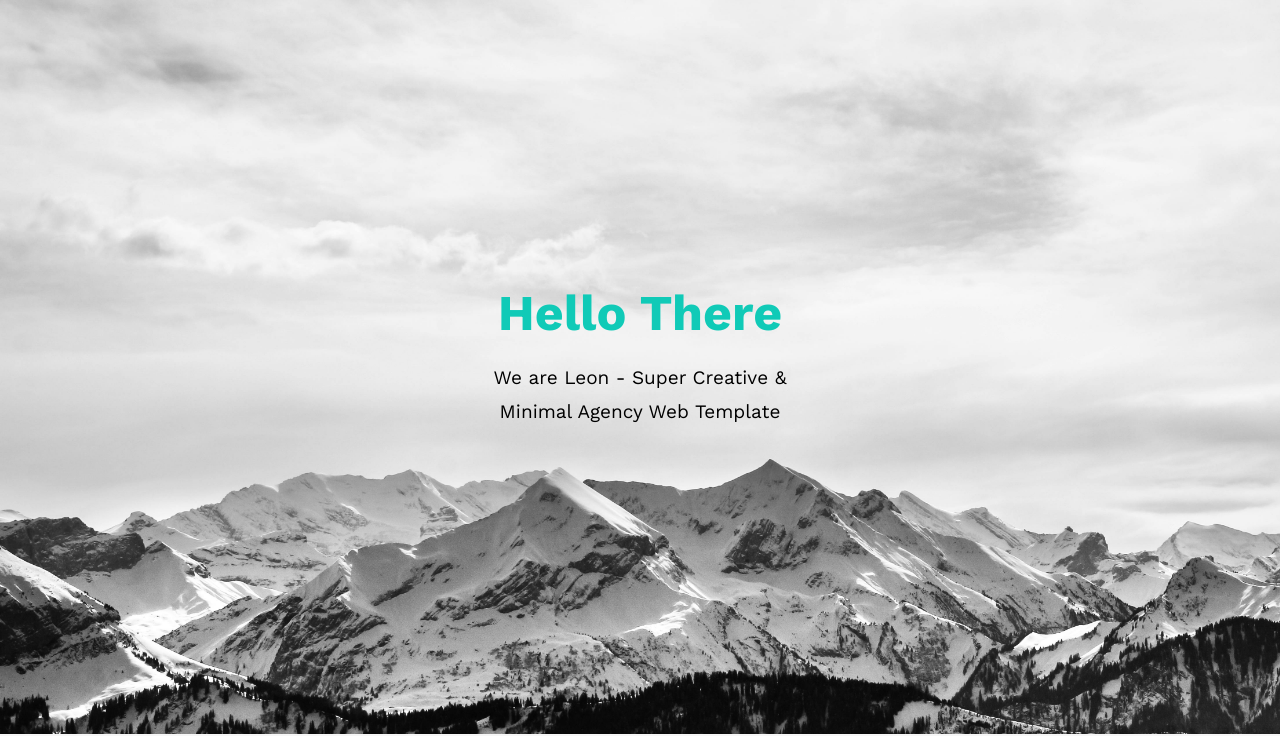
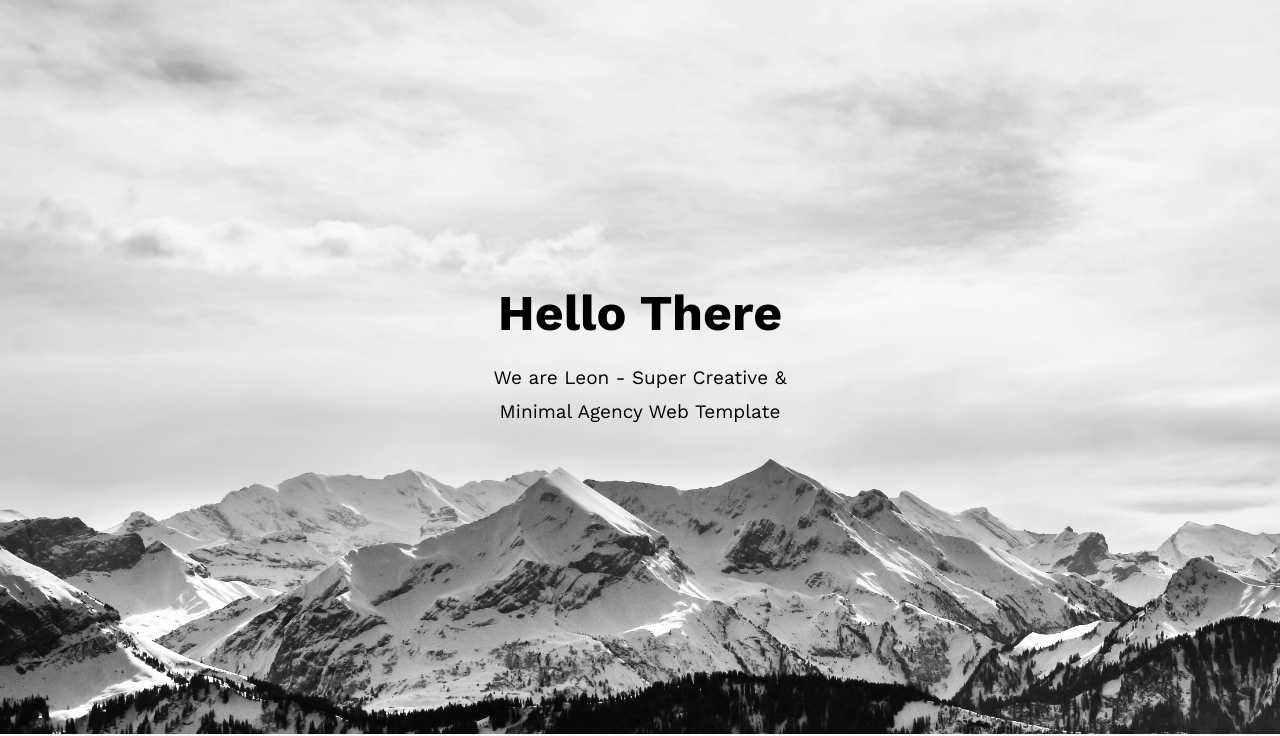
Before and after one commit to A7med380/Leon, a plain HTML site: page index.html in a window 1280 px wide. Shown: the part 66-802 px from the top of the page. Drawn offline with nearby package versions, Linux system fonts and the light colour scheme.

Commit message:
Update leon.css

```diff
--- a/css/leon.css
+++ b/css/leon.css
@@ -1,6 +1,6 @@
 /* Start Variablse */
 :root {
-  --main-color: #10cab7;
+  --main-color: #balck;
   --secondary-color: #2c4755;
   --section-padding: 60px;
   --section-background-color: #f6f6f6;
```
